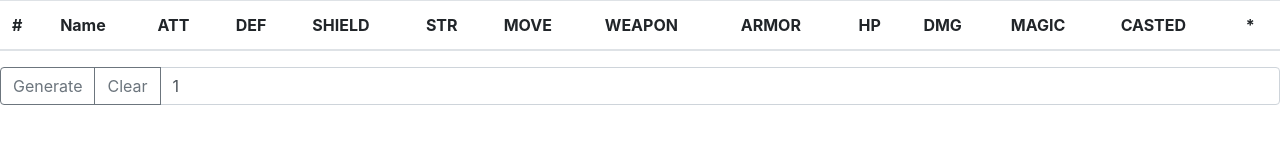
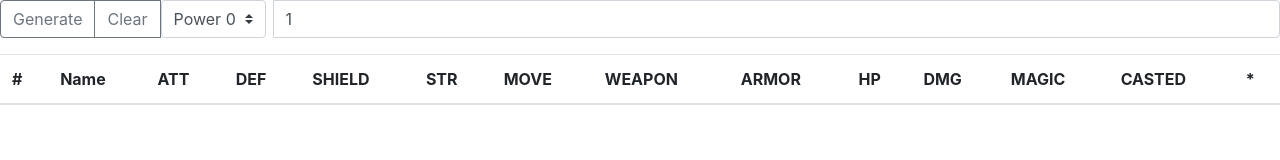
Before and after one commit to dearlordlt/random_npcs, a plain HTML site: page index.html in a window 1280 px wide. Drawn offline with nearby package versions, Linux system fonts and the light colour scheme.

Commit message:
added power level

```diff
--- a/app.js
+++ b/app.js
@@ -3,6 +3,7 @@ const npcs = new Vue({
     data: {
         npcs: [],
         npc_number: 1,
+        npc_power: 0,
         weapons: [
             {name: 'dagger', description: 'R0/1, SW 0+BBT, TR 0+BBC, W0, +1 to attack from side hexes, +1 Armor Piercing TR'},
             {name: 'sword', description: 'R1, SW 1+BBT, TR 1+BBC, W1, +1 to defence when using shield'},
@@ -25,28 +26,33 @@ const npcs = new Vue({
         ]
     },
     methods: {
-        generate: function() {
+        generate: function () {
             for(let i = 0; i < this.npc_number; i++) {
-                const newNpc = {
+                this.npcs.push(npcs.getNpc());
+            }
+        },
+        getNpc: function () {
+            const power = parseInt(this.npc_power);
+            const halfPower = Math.round(power/2);
+            const binaryPower = (power ? 1 : 0);
+            return {
                 name: generate_name('egyptian'),
-                    att: Math.floor(Math.random()*5) + 10,
-                    def: Math.floor(Math.random()*5) + 10,
-                    STR: 10 + Math.floor(Math.random()*4),
-                    move: 4 + Math.floor(Math.random()*4),
+                att: 10 + power + Math.floor(Math.random()*5),
+                def: 10 + power + Math.floor(Math.random()*5),
+                STR: 10 + binaryPower + Math.floor(Math.random()*4),
+                move: 4 + halfPower + Math.floor(Math.random()*4),
                 weapon: this.weapons[Math.floor(Math.random()*this.weapons.length)],
                 shield: Math.floor(Math.random()*3),
-                    armor: Math.floor(Math.random()*3),
-                    hp: 6 + Math.floor(Math.random()*6),
+                armor: binaryPower + Math.floor(Math.random()*3),
+                hp: 6 + power + Math.floor(Math.random()*6),
                 magic: this.spells[Math.floor(Math.random()*this.spells.length)],
-                    magicPower: Math.floor(Math.random()*4) - 1
-                }
-                this.npcs.push(newNpc);
+                magicPower: Math.floor(Math.random()*4) - 1 + binaryPower
             }
         },
-        clear: function() {
+        clear: function () {
             this.npcs = [];
         },
-        kill: function(index) {
+        kill: function (index) {
             this.npcs[index].hp = 0;
         }
     }
--- a/index.html
+++ b/index.html
@@ -1,19 +1,28 @@
 <!doctype html>
 <html lang="en">
   <head>
-    <!-- Required meta tags -->
     <meta charset="utf-8">
     <meta name="viewport" content="width=device-width, initial-scale=1, shrink-to-fit=no">
-
-    <!-- Bootstrap CSS -->
     <link rel="stylesheet" href="https://stackpath.bootstrapcdn.com/bootstrap/4.2.1/css/bootstrap.min.css" integrity="sha384-GJzZqFGwb1QTTN6wy59ffF1BuGJpLSa9DkKMp0DgiMDm4iYMj70gZWKYbI706tWS" crossorigin="anonymous">
-
     <title>Random NPCS</title>
   </head>
   <body>
 
     <div>
         <div id="npcs">
+          <div class="input-group mb-3">
+            <div class="input-group-prepend">
+              <button class="btn btn-outline-secondary" type="button" id="button-addon1" v-on:click="generate">Generate</button>
+              <button class="btn btn-outline-secondary" type="button" id="button-addon2" v-on:click="clear">Clear</button>
+              <select class="custom-select mr-sm-2" id="inlineFormCustomSelect" v-model="npc_power">
+                <option selected value="0">Power 0</option>
+                <option value="1">Power 1</option>
+                <option value="2">Power 2</option>
+                <option value="3">Power 3</option>
+              </select>
+            </div>
+            <input type="text" class="form-control" placeholder="0" v-model="npc_number">
+          </div>
           <table class="table">
             <thead>
               <tr>
@@ -63,17 +72,9 @@
               </tr>
             </tbody>
           </table>
-          <div class="input-group mb-3">
-            <div class="input-group-prepend">
-              <button class="btn btn-outline-secondary" type="button" id="button-addon1" v-on:click="generate">Generate</button>
-              <button class="btn btn-outline-secondary" type="button" id="button-addon2" v-on:click="clear">Clear</button>
-            </div>
-            <input type="text" class="form-control" placeholder="" aria-label="Example text with button addon" aria-describedby="button-addon1" v-model="npc_number">
-          </div>
         </div>
     </div>
-    <!-- Optional JavaScript -->
-    <!-- jQuery first, then Popper.js, then Bootstrap JS -->
+
     <script src="https://code.jquery.com/jquery-3.3.1.slim.min.js" integrity="sha384-q8i/X+965DzO0rT7abK41JStQIAqVgRVzpbzo5smXKp4YfRvH+8abtTE1Pi6jizo" crossorigin="anonymous"></script>
     <script src="https://cdnjs.cloudflare.com/ajax/libs/popper.js/1.14.6/umd/popper.min.js" integrity="sha384-wHAiFfRlMFy6i5SRaxvfOCifBUQy1xHdJ/yoi7FRNXMRBu5WHdZYu1hA6ZOblgut" crossorigin="anonymous"></script>
     <script src="https://stackpath.bootstrapcdn.com/bootstrap/4.2.1/js/bootstrap.min.js" integrity="sha384-B0UglyR+jN6CkvvICOB2joaf5I4l3gm9GU6Hc1og6Ls7i6U/mkkaduKaBhlAXv9k" crossorigin="anonymous"></script>
@@ -81,5 +82,6 @@
     <script type="text/javascript" src="egyptian_set.js"></script>
     <script src="https://cdn.jsdelivr.net/npm/vue"></script>
     <script src="app.js"></script>
+
   </body>
 </html>
```
Lines whose indentation alone changed are shown as unchanged.
